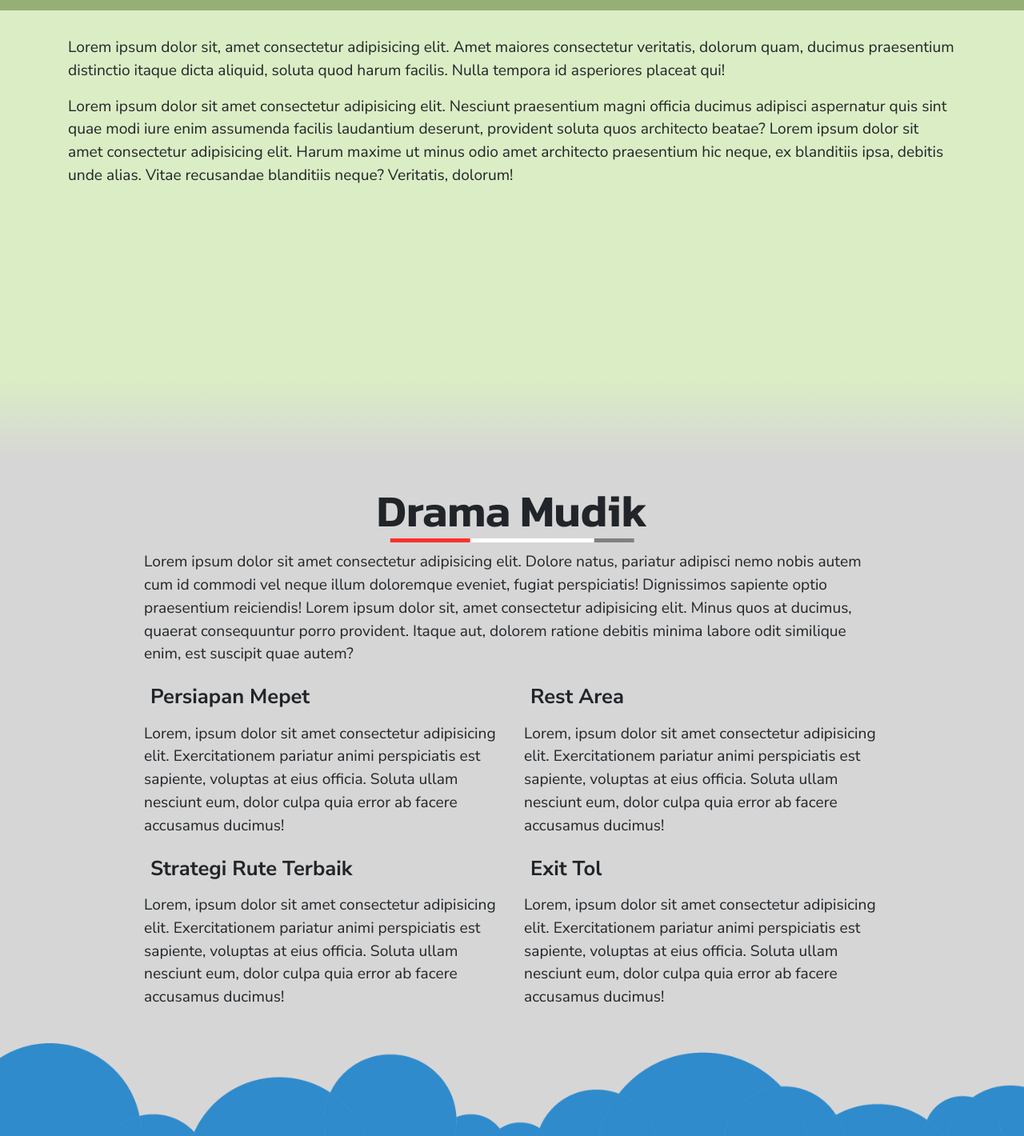
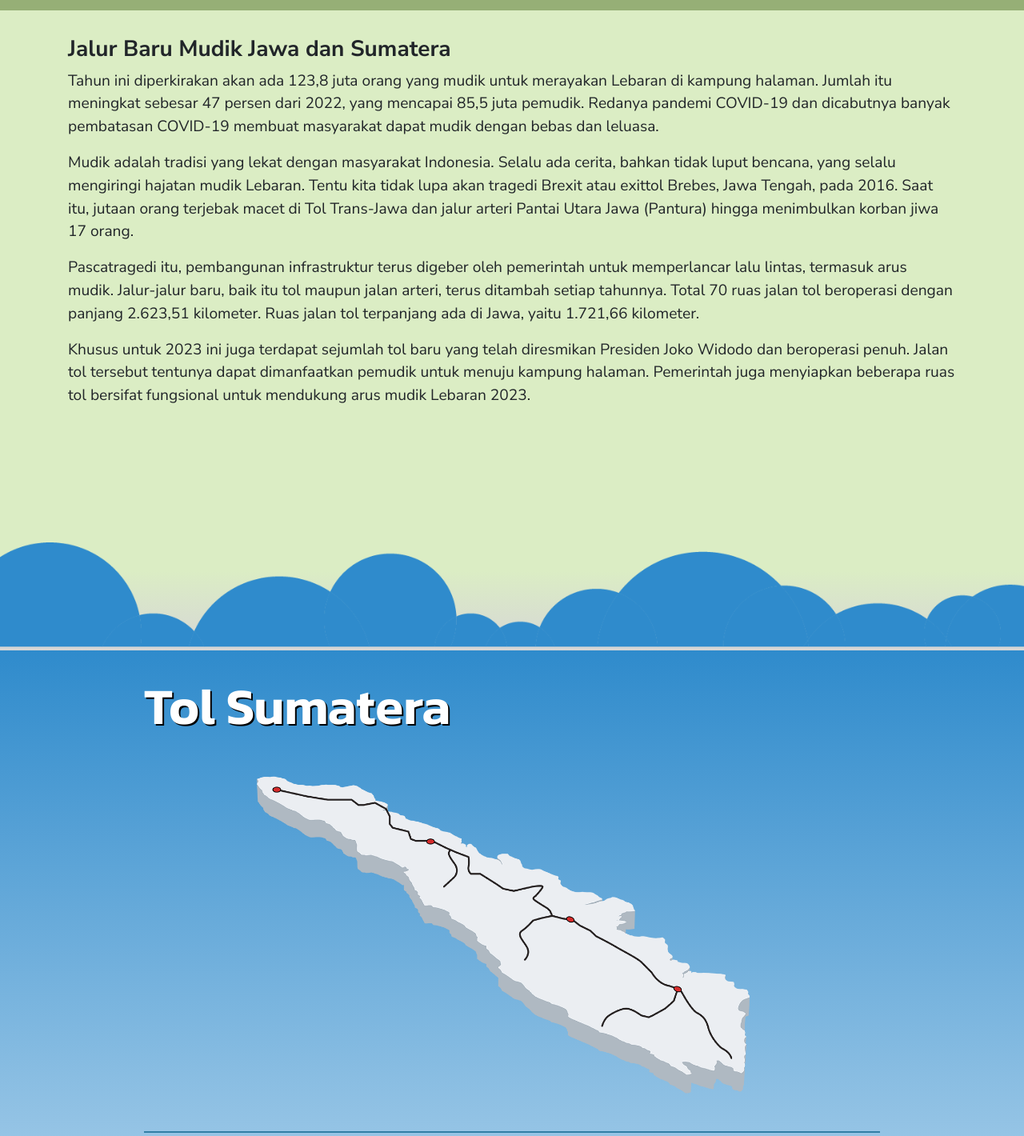
Before and after one commit to detikX/mudik, a plain HTML site: page index.html in a window 1280 px wide. Shown: the part 787-2207 px from the top of the page at 80% size. Drawn offline with Linux system fonts and the light colour scheme; a web font is replaced by a local one.

Commit message:
iprogress

```diff
--- a/index.html
+++ b/index.html
@@ -47,13 +47,19 @@
         </section>
         <section class="pembukaan">
             <div class="container">
-                <p>Lorem ipsum dolor sit, amet consectetur adipisicing elit. Amet maiores consectetur veritatis, dolorum quam, ducimus praesentium distinctio itaque dicta aliquid, soluta quod harum facilis. Nulla tempora id asperiores placeat qui!</p>
-                <p>Lorem ipsum dolor sit amet consectetur adipisicing elit. Nesciunt praesentium magni officia ducimus adipisci aspernatur quis sint quae modi iure enim assumenda facilis laudantium deserunt, provident soluta quos architecto beatae? Lorem
-                    ipsum dolor sit amet consectetur adipisicing elit. Harum maxime ut minus odio amet architecto praesentium hic neque, ex blanditiis ipsa, debitis unde alias. Vitae recusandae blanditiis neque? Veritatis, dolorum!</p>
+                <h3>Jalur Baru Mudik Jawa dan Sumatera</h3>
+                <p>Tahun ini diperkirakan akan ada 123,8 juta orang yang mudik untuk merayakan Lebaran di kampung halaman. Jumlah itu meningkat sebesar 47 persen dari 2022, yang mencapai 85,5 juta pemudik. Redanya pandemi COVID-19 dan dicabutnya banyak pembatasan
+                    COVID-19 membuat masyarakat dapat mudik dengan bebas dan leluasa.</p>
+                <p>Mudik adalah tradisi yang lekat dengan masyarakat Indonesia. Selalu ada cerita, bahkan tidak luput bencana, yang selalu mengiringi hajatan mudik Lebaran. Tentu kita tidak lupa akan tragedi Brexit atau exittol Brebes, Jawa Tengah, pada
+                    2016. Saat itu, jutaan orang terjebak macet di Tol Trans-Jawa dan jalur arteri Pantai Utara Jawa (Pantura) hingga menimbulkan korban jiwa 17 orang.</p>
+                <p>Pascatragedi itu, pembangunan infrastruktur terus digeber oleh pemerintah untuk memperlancar lalu lintas, termasuk arus mudik. Jalur-jalur baru, baik itu tol maupun jalan arteri, terus ditambah setiap tahunnya. Total 70 ruas jalan tol
+                    beroperasi dengan panjang 2.623,51 kilometer. Ruas jalan tol terpanjang ada di Jawa, yaitu 1.721,66 kilometer.</p>
+                <p>Khusus untuk 2023 ini juga terdapat sejumlah tol baru yang telah diresmikan Presiden Joko Widodo dan beroperasi penuh. Jalan tol tersebut tentunya dapat dimanfaatkan pemudik untuk menuju kampung halaman. Pemerintah juga menyiapkan beberapa
+                    ruas tol bersifat fungsional untuk mendukung arus mudik Lebaran 2023. </p>
             </div>
         </section>
 
-        <section class="drama">
+        <section class="drama" hidden>
             <div class="judul-article">
                 <h2>Drama Mudik</h2>
                 <div class="garis"></div>
@@ -150,7 +156,7 @@
 
                         <div class="wrapings">
                             <div class="row">
-                                <div class="col-md-6">
+                                <div class="col-md-12">
                                     <div class="judul wow animate__animated animate__fadeIn" data-wow-delay="0.5s">
                                         <h2>Tol Sumatera</h2>
                                     </div>
@@ -163,7 +169,7 @@
 
 
                                 </div>
-                                <div class="col-md-6">
+                                <div class="col-md-6" hidden>
                                     <div class="single-item">
                                         <div class="datanya">
                                             <h3>Tol Operasi 100%</h3>
@@ -274,7 +280,7 @@
                         <div class="line"></div>
                         <div class="wrapings">
                             <div class="row">
-                                <div class="col-md-6">
+                                <div class="col-md-12">
                                     <div class="judul wow animate__animated animate__fadeIn" data-wow-delay="0.5s">
                                         <h2>Tol Jawa</h2>
                                     </div>
@@ -290,7 +296,7 @@
 
 
                                 </div>
-                                <div class="col-md-6">
+                                <div class="col-md-6" hidden>
                                     <div class="single-item">
                                         <div class="datanya">
                                             <h3>Tol Operasi 100%</h3>
@@ -462,20 +468,21 @@
             <!-- <div class="ilustrasi">
                   <img src="img/mudik.png" alt="">
               </div> -->
-            <div class="title totop">Titik Rawan Kemacetan</div>
+            <div class="title totop">Jalan Tol dalam Angka</div>
             <div class="slide-container totop">
                 <div class="slide" data-slide="1">
                     <div class="image88">
 
                     </div>
-                    <div class="lingkaran">
+                    <!-- <div class="lingkaran">
                         <div class="image-peta top">
                             <img src="img/java.png" alt="">
                         </div>
                     </div>
                     <div class="image-peta trans">
                         <img src="img/java.png" alt="">
-                    </div>
+                    </div> -->
+                    <h3 class="slide-title">Total Km Tol Beroperasi</h3>
                     <p class="text">GT Merak dan Akses Pelabuhan Merak</p>
                     <p class="text">Tol Jakarta - Cikampek</p>
                     <p class="text">Kabupaten Bandung</p>
--- a/js/app.js
+++ b/js/app.js
@@ -27,7 +27,7 @@ tl.from(".title", {
         duration: 1
     })
     .from(
-        "[data-slide='1'] .image88, [data-slide='1'] .image-peta", {
+        "[data-slide='1'] .image88,[data-slide='1'] .slide-title, [data-slide='1'] .image-peta", {
             opacity: 0,
             duration: 1,
             scale: 0.75
@@ -43,14 +43,14 @@ tl.from(".title", {
         "+=1"
     )
     .to(
-        "[data-slide='1'] .text", {
+        "[data-slide='1'] .text, [data-slide='1'] .slide-title", {
             opacity: 0,
             duration: 1,
             stagger: 1
         },
         "+=10"
     )
-    .to("[data-slide='1'] .image88, [data-slide='1'] .image-peta", {
+    .to("[data-slide='1'] .image88, [data-slide='1'] .slide-title [data-slide='1'] .image-peta", {
         opacity: 0,
         duration: 1
     })
--- a/sass/gsap-drama.scss
+++ b/sass/gsap-drama.scss
@@ -34,6 +34,9 @@ want to specify a height for the container.
 .slide {
     grid-row: 1;
     grid-column: 1;
+    &-title {
+        position: absolute;
+    }
 }
 
 // Just styling for the demo, none of this is needed for functionality.
--- a/sass/pembukaan.scss
+++ b/sass/pembukaan.scss
@@ -3,7 +3,7 @@
     // background: #e7bfbf;
     background: #dbedc4;
     position: relative;
-    min-height: 70vh;
+    min-height: 100vh;
     &::after {
         content: "";
         position: absolute;
--- a/sass/tol.scss
+++ b/sass/tol.scss
@@ -75,10 +75,10 @@
         }
     }
     .image {
-        width: 420px;
-        height: 260px;
+        width: 100%;
+        height: 460px;
         left: 0%;
-        animation: MovePeta 2.5s linear infinite;
+        // animation: MovePeta 2.5s linear infinite;
         position: relative;
         &__gambar,
         &__garis {
@@ -89,7 +89,7 @@
             img {
                 width: 100%;
                 height: 100%;
-                object-fit: contain;
+                object-fit: cover;
             }
         }
         &__garis {
```
Also changed, not shown: sass/style.css, 1 other file.
